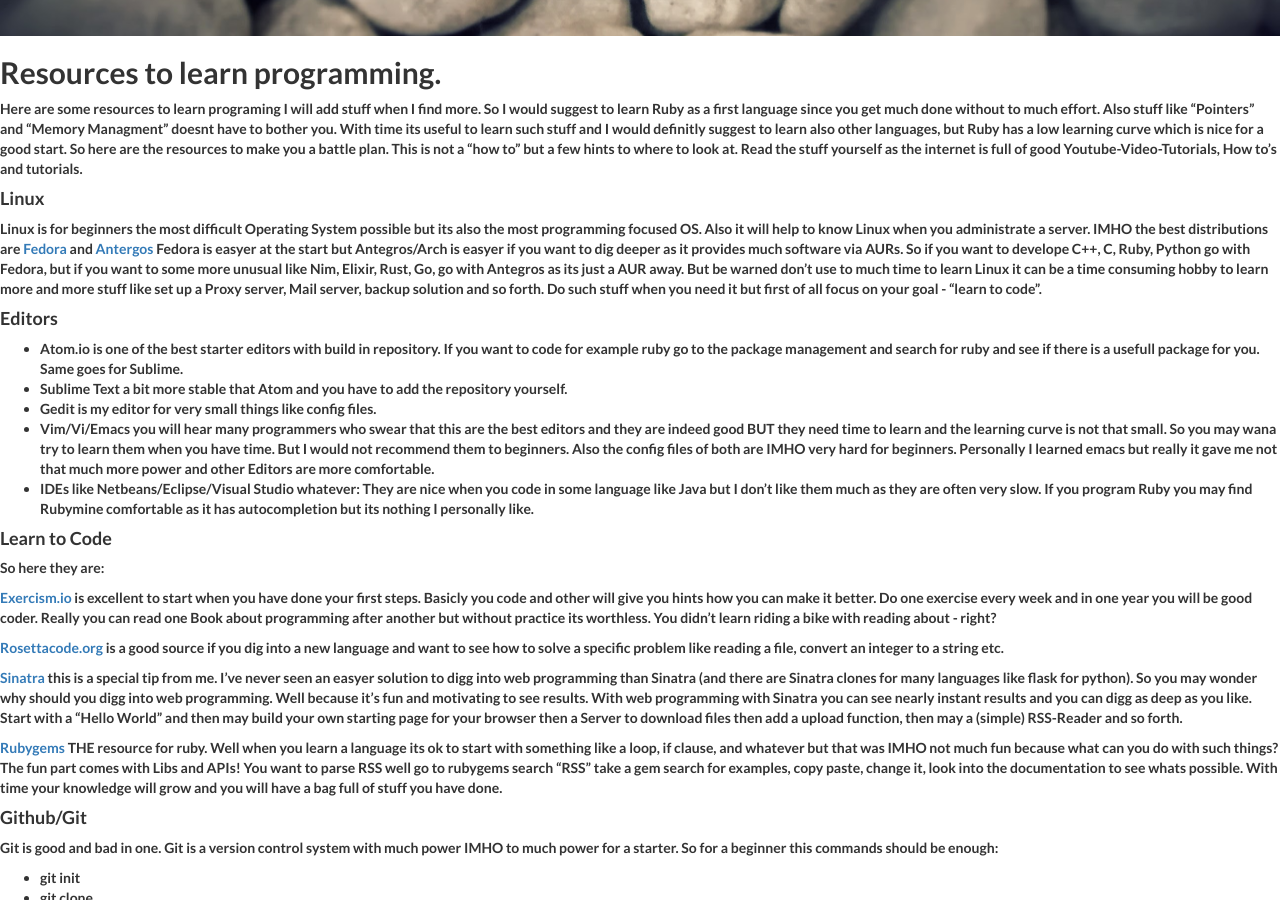
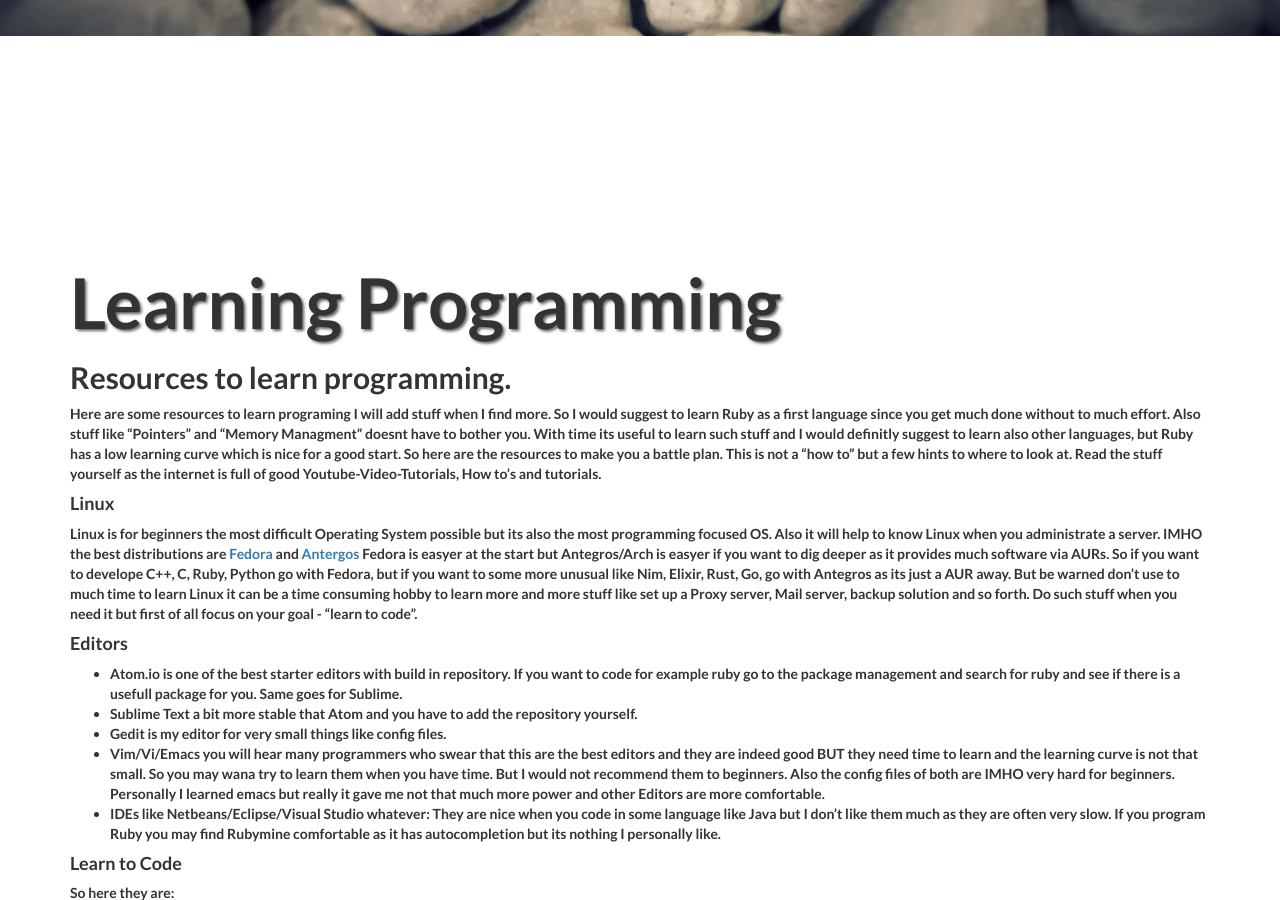
Before and after one commit to TheAnonymous/TheAnonymous.github.io, a Jekyll site: the page built from _posts/2015-03-16-learn-programming.markdown, in a window 1280 px wide and 900 px high, scrolled down 695 px. Built offline with Jekyll 4.4.1, drawn with Linux system fonts in a browser that asks for light colours; nearby versions of some CDN libraries; library files that are not in the unit come from our copies.

Commit message:
changed small things

```diff
--- a/_layouts/post.html
+++ b/_layouts/post.html
@@ -4,7 +4,20 @@
 
 	<body>
 		{% include header.html %}
-		{{content}}
+
+		<div class="container">
+
+				<div class="row">
+						<div class="col-lg-12">
+								<div class="intro-message">
+										<h1>{{ page.title }}</h1>
+										<h3>{{ page.subTitle }}</h3>
+										{{content}}
+								</div>
+						</div>
+				</div>
+
+		</div>
 		{% include contact.html %}
 		{% include footer.html %}
 		{% include js.html %}
```
